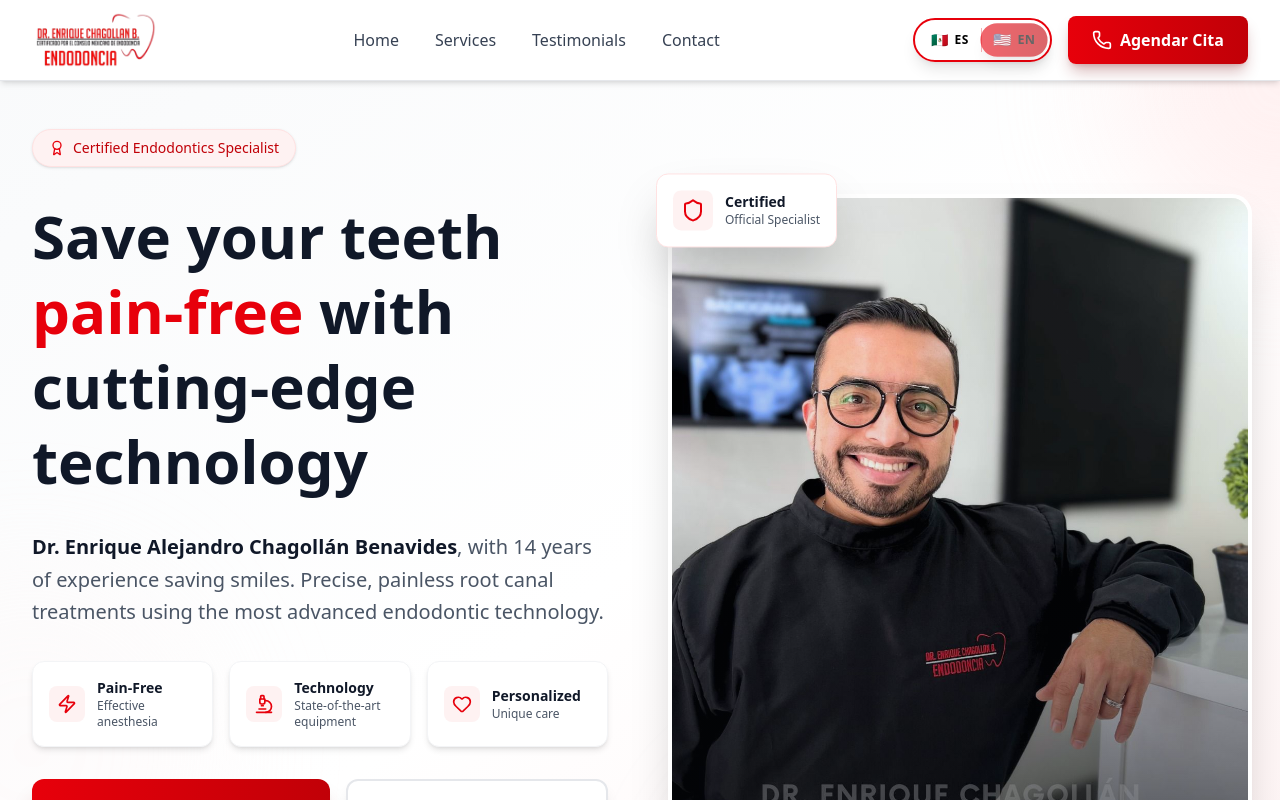
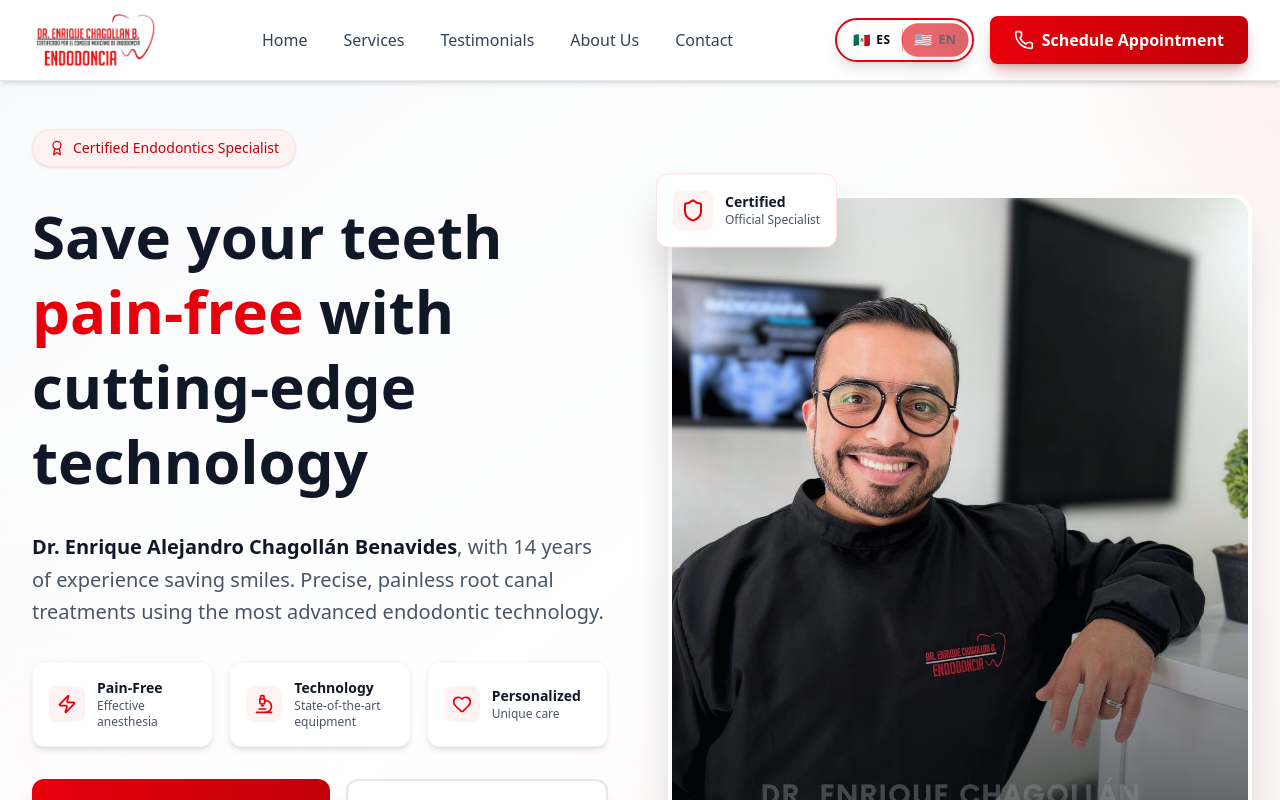
Before and after one commit to Cortes-dev/Dr.Chagollan-ENDODONCIA, a Next.js app: page /en in a window 1280 px wide. Shown: the top 800 px of the page. Built offline with nearby package versions, Linux system fonts and the light colour scheme.

Commit message:
feat: update Navbar and translations to include About Us section

```diff
--- a/app/[lang]/Layouts/Navbar.tsx
+++ b/app/[lang]/Layouts/Navbar.tsx
@@ -8,7 +8,7 @@ import { Menu, X, Phone } from "lucide-react";
 import { useRouter, usePathname } from "next/navigation";
 import { useTransition, useEffect } from "react";
 
-const PHONE_NUMBER = "+52XXXXXXXXXX";
+const PHONE_NUMBER = "+528787828610";
 
 const NavLink = memo(
   ({
@@ -46,10 +46,12 @@ const CTAButton = memo(
     className = "",
     mobile = false,
     onClick,
+    label,
   }: {
     className?: string;
     mobile?: boolean;
     onClick?: () => void;
+    label: string;
   }) => (
     <a
       href={`tel:${PHONE_NUMBER}`}
@@ -59,7 +61,7 @@ const CTAButton = memo(
       } ${mobile ? "w-full text-base" : ""} ${className}`}
     >
       <Phone className="w-5 h-5" />
-      <span>{mobile ? "Agendar Cita" : "Agendar Cita"}</span>
+      <span>{label}</span>
     </a>
   )
 );
@@ -226,19 +228,20 @@ const Navbar = () => {
 
           {/* Menú desktop */}
           <div className="hidden md:flex items-center space-x-1">
-            <NavLink href="" label={t("home.label")} />
+            <NavLink href="/" label={t("home.label")} />
             <NavLink href={t("services.href")} label={t("services.label")} />
             <NavLink
               href={t("testimonials.href")}
               label={t("testimonials.label")}
             />
+            <NavLink href={t("about.href")} label={t("about.label")} />
             <NavLink href={t("contact.href")} label={t("contact.label")} />
           </div>
 
           {/* CTA + Selector de idioma Desktop */}
           <div className="hidden md:flex items-center gap-4">
             <LocaleSwitcherDesktop />
-            <CTAButton />
+            <CTAButton label={t("cta")} />
           </div>
 
           {/* Botón menú móvil */}
@@ -261,13 +264,16 @@ const Navbar = () => {
         aria-hidden={!isOpen}
       >
         <div className="px-4 pt-2 pb-6 space-y-1 bg-white border-t border-gray-200 shadow-inner">
-          <NavLink href="" label={t("home.label")} />
-          <NavLink href={t("services.href")} label={t("services.label")} />
+          <NavLink href="/" label={t("home.label")} onClick={closeMenu} mobile />
+          <NavLink href={t("services.href")} label={t("services.label")} onClick={closeMenu} mobile />
           <NavLink
             href={t("testimonials.href")}
             label={t("testimonials.label")}
+            onClick={closeMenu}
+            mobile
           />
-          <NavLink href={t("contact.href")} label={t("contact.label")} />
+          <NavLink href={t("about.href")} label={t("about.label")} onClick={closeMenu} mobile />
+          <NavLink href={t("contact.href")} label={t("contact.label")} onClick={closeMenu} mobile />
 
           {/* Selector de idioma móvil */}
           <div className="pt-4 pb-2">
@@ -276,7 +282,7 @@ const Navbar = () => {
 
           {/* CTA móvil */}
           <div className="pt-2">
-            <CTAButton mobile onClick={closeMenu} />
+            <CTAButton mobile onClick={closeMenu} label={t("cta")} />
           </div>
         </div>
       </div>
--- a/messages/en.json
+++ b/messages/en.json
@@ -11,6 +11,10 @@
     "testimonials": {
       "label": "Testimonials",
       "href": "#testimonio"
+    },
+    "about": {
+      "label": "About Us",
+      "href": "#about"
     },
     "contact": {
       "label": "Contact",
--- a/messages/es.json
+++ b/messages/es.json
@@ -11,6 +11,10 @@
     "testimonials": {
       "label": "Testimonios",
       "href": "#testimonio"
+    },
+    "about": {
+      "label": "Sobre Nosotros",
+      "href": "#about"
     },
     "contact": {
       "label": "Contacto",
```
